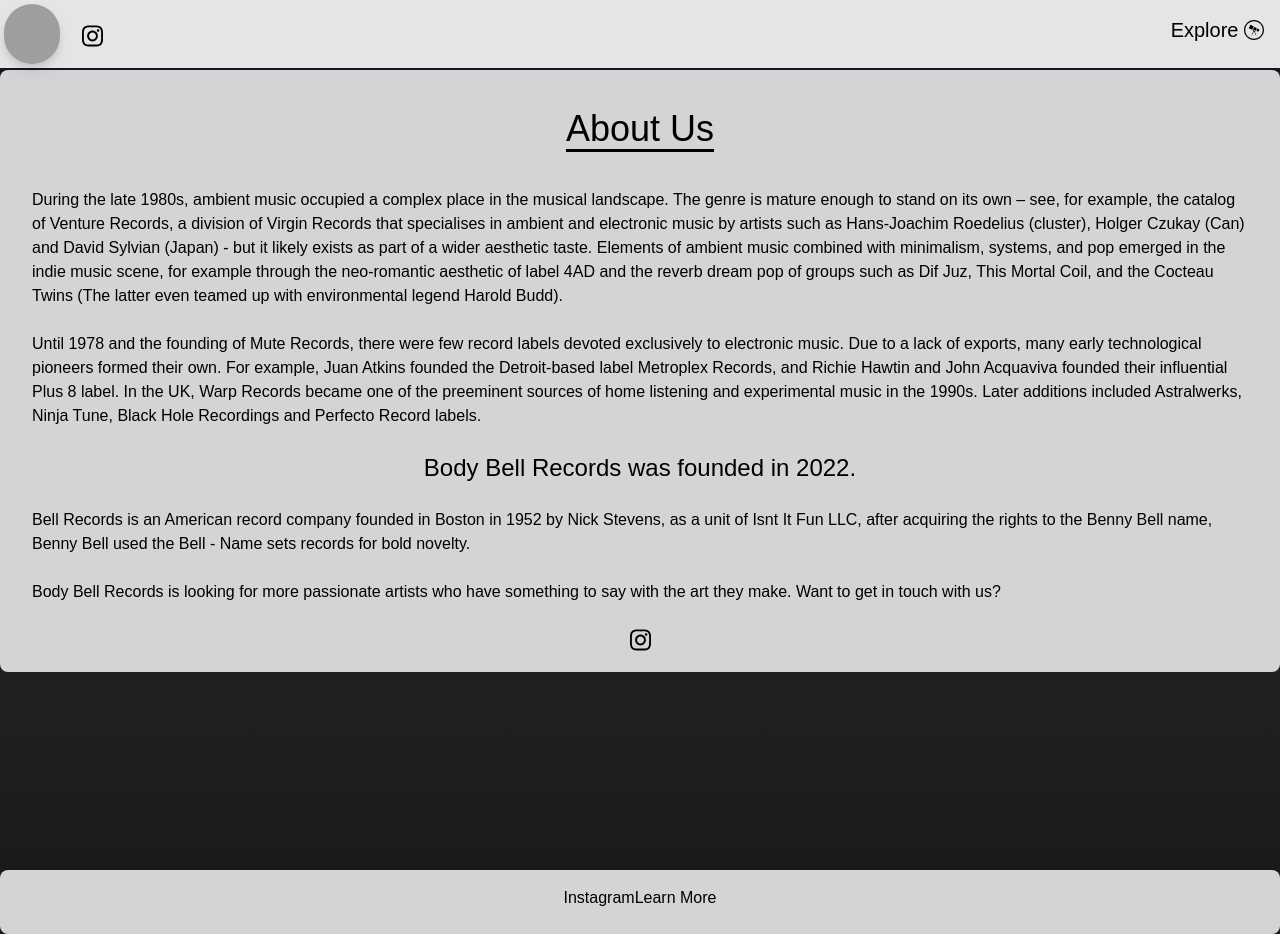
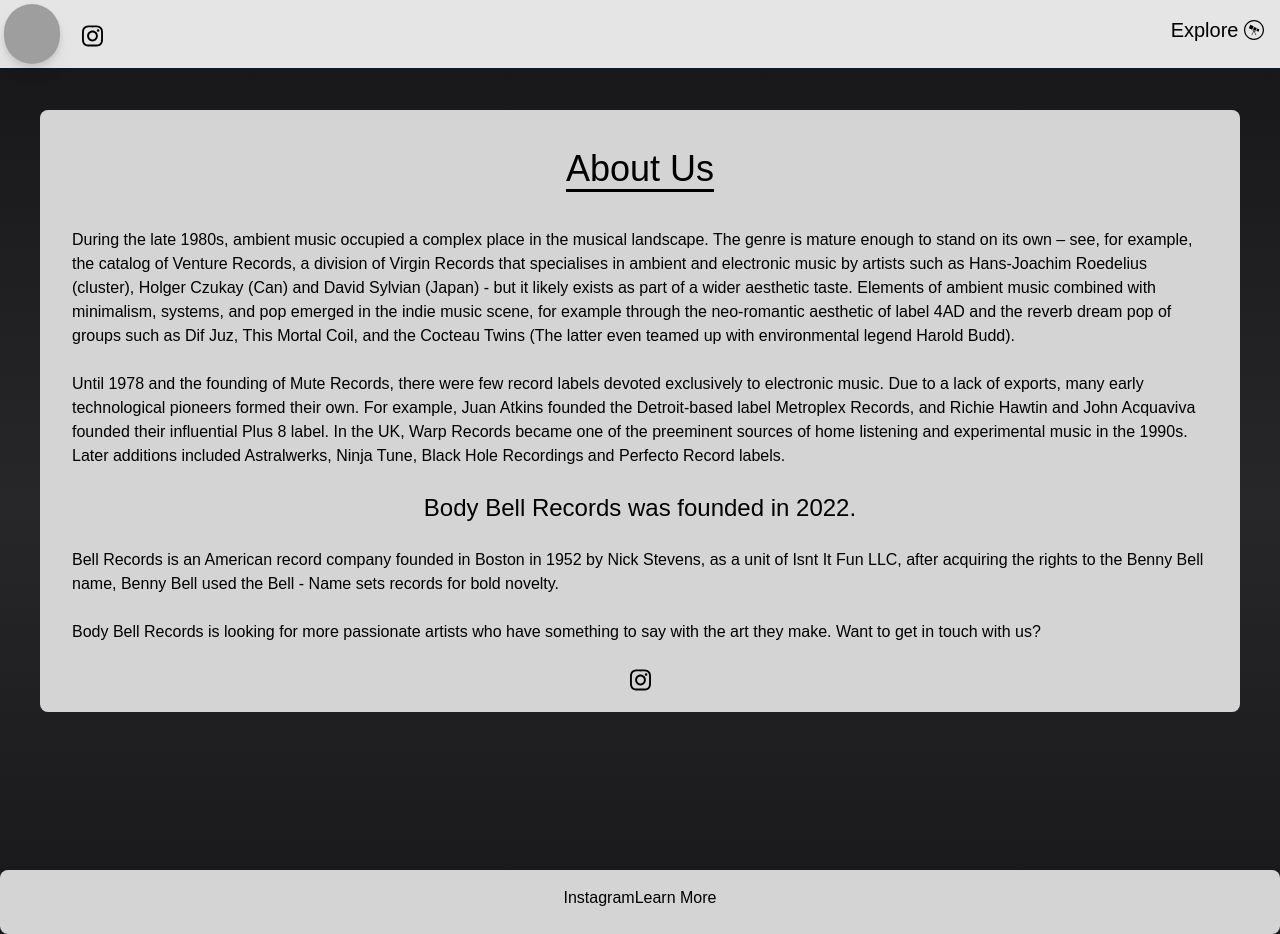
Before and after one commit to bbakercello/body-bell-frontend, a Next.js app: page /info in a window 1280 px wide. Built offline with nearby package versions, Linux system fonts and the light colour scheme; grey boxes are pictures that could not be loaded; a web font is replaced by a local one.

Commit message:
fixed layout

```diff
--- a/pages/artists/[id].js
+++ b/pages/artists/[id].js
@@ -101,11 +101,11 @@
             <div className="flex flex-row place-self-center">
               <div className="flex flex-col justify-center">
                 <div className="flex justify-center">
-                  <h1 className="font-body text-slate-900 text-4xl place-self-center">
+                  <h1 className="font-body text-slate-900 text-4xl place-self-center mt-3">
                     {name}
                   </h1>
                   <Link href={instagram}>
-                    <a className="text-2xl m-3 text-slate-800">
+                    <a className="text-2xl m-3 pt-3 text-slate-800">
                       <FontAwesomeIcon icon={faInstagram} />
                     </a>
                   </Link>
--- a/pages/info.js
+++ b/pages/info.js
@@ -12,7 +12,7 @@
       <Top_Nav />
       <div className="bg-gradient-to-b from-zinc-900 via-zinc-800 to-zinc-900">
         <Layout>
-          <div className="flex flex-col pr-8 pl-8 bg-neutral-300 rounded-lg">
+          <div className="flex flex-col pr-8 pl-8 bg-neutral-300 rounded-lg m-10">
             <h1 className="self-center leading-normal text-4xl py-8 underline underline-offset-8">
               {" "}
               About Us
```
